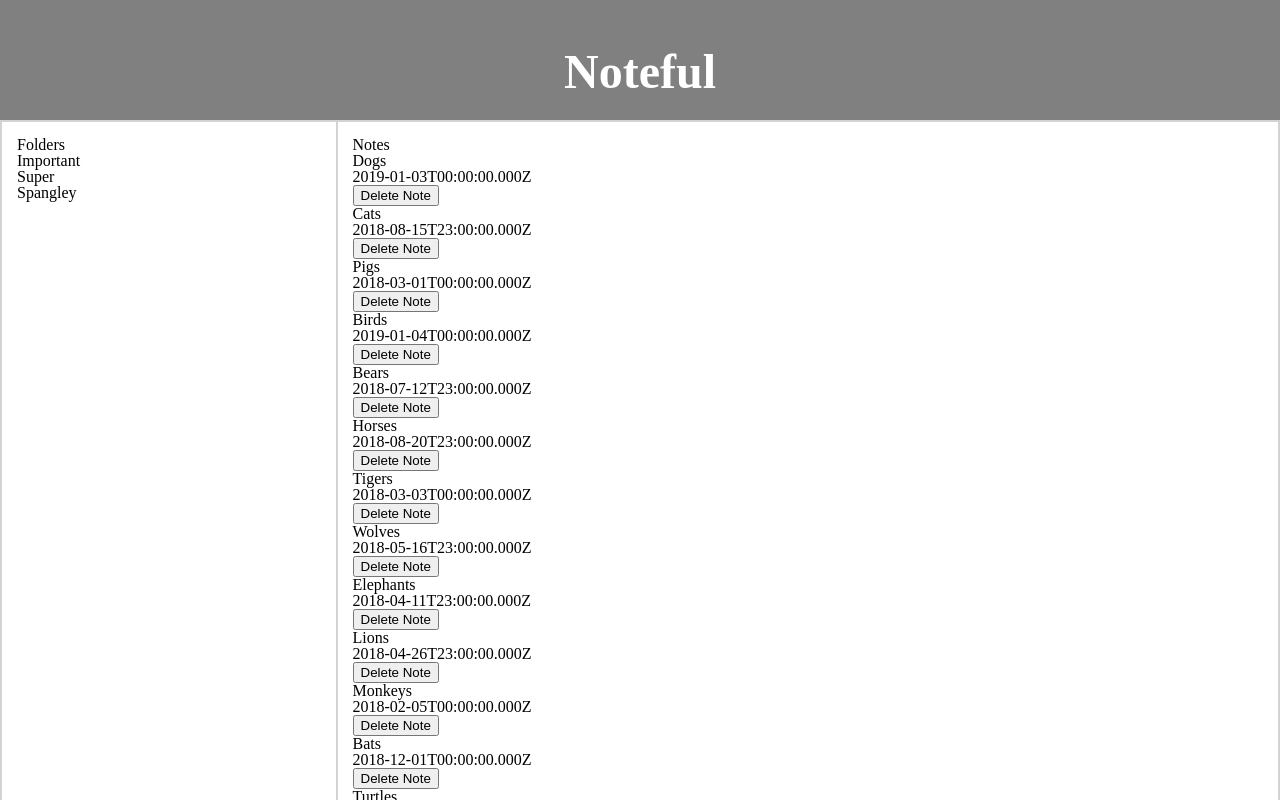
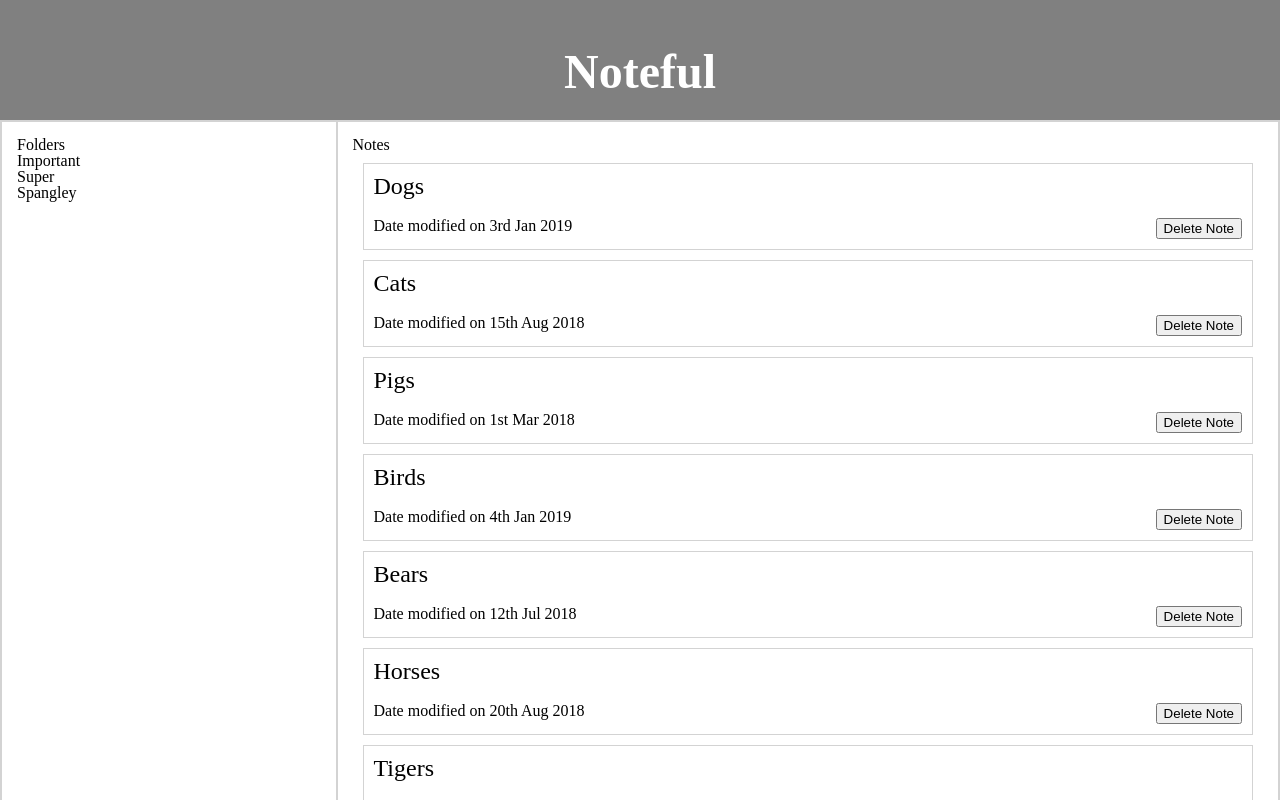
Before and after one commit to Thorn51/noteful, a React (Create React App) app: page / in a window 1280 px wide. Shown: the top 800 px of the page. Built offline with nearby package versions, Linux system fonts and the light colour scheme.

Commit message:
Add styles

```diff
--- a/src/Main/Main.css
+++ b/src/Main/Main.css
@@ -1,28 +1,3 @@
-.main_container {
-  display: flex;
-  flex-direction: row;
-}
-
-.main_sidebar {
-  flex: 1;
-  border: 1px solid lightgray;
-  padding: 15px;
-}
-
-.main_content {
-  flex: 3;
-  padding: 15px;
-}
-
-.folder {
-  display: flex;
-  justify-content: center;
-  align-items: center;
-  height: 50px;
-  border: lightgray solid 1px;
-  margin: 10px;
-}
-
 .note {
   margin: 10px;
   border: lightgray solid 1px;
@@ -39,10 +14,10 @@
   justify-content: space-between;
 }
 
-.modification_date {
+.mod_date {
   margin: 10px;
 }
 
-.note_delete {
+.delete_note {
   margin: 10px;
 }
--- a/src/Main/Main.js
+++ b/src/Main/Main.js
@@ -1,12 +1,18 @@
 import React from "react";
+import "./Main.css";
+import moment from "moment";
 
 export default function Main(props) {
   const noteList = Object.keys(props.notes).map(key => {
     return (
       <div key={props.notes[key].id} className="note">
         <h2 className="note_name">{props.notes[key].name}</h2>
-        <div>
-          <p className="mod_date">{props.notes[key].modified}</p>
+        <div className="note_modification">
+          <p className="mod_date">
+            {" "}
+            Date modified on {""}
+            {moment(props.notes[key].modified).format("Do MMM YYYY")}
+          </p>
           <button className="delete_note">Delete Note</button>
         </div>
       </div>
```
